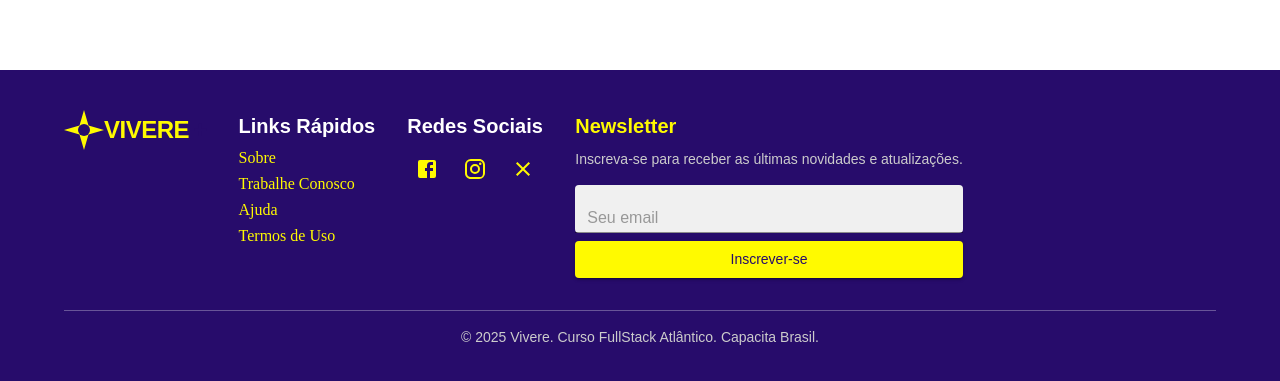
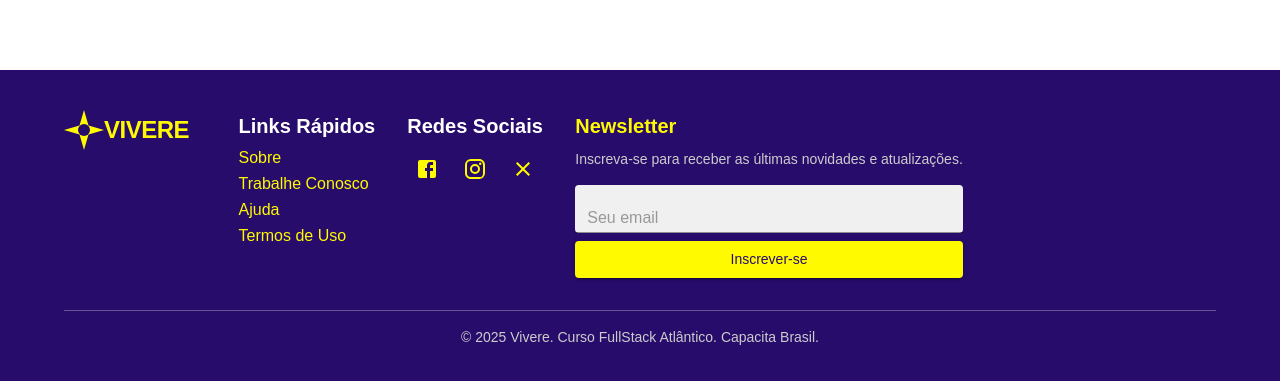
Before and after one commit to vivereTeam/vivere-front, a React (Vite) app: page / in a window 1280 px wide. Shown: the part 413-794 px from the top of the page. Built offline with nearby package versions, Linux system fonts and the light colour scheme; no server answers.

Commit message:
feat: restrict create event button to admin users

```diff
--- a/src/components/Footer.jsx
+++ b/src/components/Footer.jsx
@@ -15,7 +15,7 @@ import CloseIcon from "@mui/icons-material/Close";
 
 const Footer = () => {
   return (
-    <Box sx={{ backgroundColor: "#270c6b", color: "#FFFFFF", padding: "40px 0" }}>
+    <Box sx={{ backgroundColor: "#270c6b", color: "#FFFFFF", padding: "40px 0", fontFamily: "'Poppins', sans-serif" }}>
       <Container maxWidth="lg">
         <Grid2 container spacing={4}>
           {/* Logo */}
--- a/src/components/Header.jsx
+++ b/src/components/Header.jsx
@@ -6,7 +6,7 @@ import { Link as RouterLink, useNavigate } from "react-router-dom";
 
 const Header = () => {
   const [searchQuery, setSearchQuery] = useState('');
-  const { loggedIn, userName, logout } = useAuth();
+  const { loggedIn, userName, userRole, logout } = useAuth();
   const navigate = useNavigate();
 
   const handleSearch = () => {
@@ -114,6 +114,7 @@ const Header = () => {
         <Box sx={{ display: 'flex', gap: '20px', alignItems: 'center' }}>
           {loggedIn && (
             <>
+              {userRole === 'ADMIN' && (
                 <Link
                   component={RouterLink}
                   to="/create-event"
@@ -131,6 +132,7 @@ const Header = () => {
                 >
                   CRIE SUA EXPERIÊNCIA
                 </Link>
+              )}
               <span style={{ color: '#fffa00' }}>Olá, {userName}!</span>
             </>
           )}
```
Lines whose indentation alone changed are shown as unchanged.
